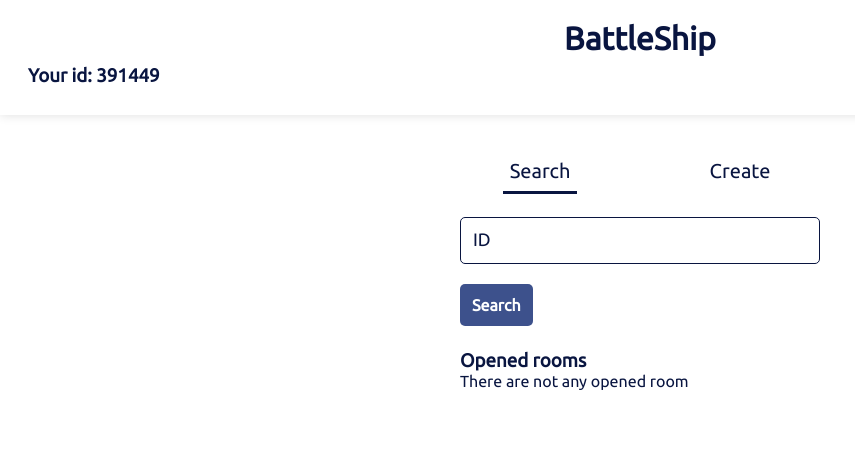
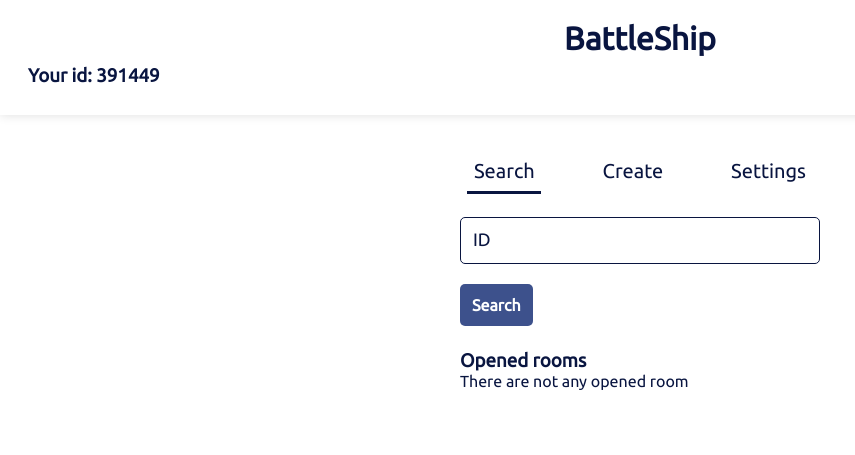
Before and after one commit to asmalcev/Battleship, a Django app: page / in a window 1280 px wide. Shown: the top 455 px of the page, without its empty margins (0-855 px from the left). Run offline with Django 3.2, Linux system fonts and the light colour scheme; data that the repository does not hold is empty.

Commit message:
theme setting done

```diff
--- a/battleship/websocket.py
+++ b/battleship/websocket.py
@@ -149,6 +149,7 @@ class WebsocketApplication:
             'type': 'websocket.send',
             'text': json.dumps(response)
           })
+          await self.notify()
 
         ##################
 
--- a/battleshipServer/static/scripts/main.js
+++ b/battleshipServer/static/scripts/main.js
@@ -28,6 +28,11 @@ const openModal = (h3Text, pText, btnText, btnClickedFunc) => {
 
 const closeModal = () => {
   document.querySelector('.modal-wrapper').style['display'] = 'none'
+}
+
+if (localStorage.theme === 'dark') {
+  const themeLink = document.querySelector('#current-theme')
+  themeLink.href = themeLink.href.replace('light', 'dark')
 }
 
 import {Game} from './Game.js'
--- a/battleshipServer/static/scripts/menu.js
+++ b/battleshipServer/static/scripts/menu.js
@@ -14,11 +14,38 @@ document.querySelectorAll('.tablinks').forEach(tab => tab.addEventListener('clic
 
 document.querySelector('[data-openDefault]').click()
 
+
+let currentTheme = localStorage.theme
+const themeLink = document.querySelector('#current-theme')
+if (
+  localStorage.theme === null
+  || localStorage.theme === undefined
+  || localStorage.theme === 'undefined'
+) {
+  currentTheme = 'light'
+} else if (currentTheme === 'dark') {
+  themeLink.href = themeLink.href.replace('light', 'dark')
+  document.querySelector('#theme-switcher').checked = true
+}
+document.querySelector('#theme-switcher').addEventListener('click', () => {
+  if (currentTheme === 'light') {
+    currentTheme = 'dark'
+    localStorage.theme = 'dark'
+    themeLink.href = themeLink.href.replace('light', 'dark')
+  } else {
+    currentTheme = 'light'
+    localStorage.theme = 'light'
+    themeLink.href = themeLink.href.replace('dark', 'light')
+  }
+})
+
 const errMSG = document.querySelector('#err-msg')
 document.querySelector('#search-field').addEventListener('keyup', event => {
   const searchField = event.target
   if (searchField.value.search(/[^\d]/) != -1) {
-    searchField.style['border-color'] = '#e53935'
+    searchField.style['border-color']
+      = getComputedStyle(document.documentElement)
+        .getPropertyValue('--secondary-color');
     errMSG.style['display'] = 'block'
   } else {
     searchField.style['border-color'] = '#091540'
--- a/battleshipServer/static/stylesheets/dark_theme.css
+++ b/battleshipServer/static/stylesheets/dark_theme.css
@@ -2,4 +2,6 @@
   --main-color: #091540;
   --secondary-color: #fff;
   --btn-color: #3D518C;
+  --logs-background-color: #d6d6d6;
+  --brightness: .75;
 }
--- a/battleshipServer/static/stylesheets/game.css
+++ b/battleshipServer/static/stylesheets/game.css
@@ -18,6 +18,7 @@
   background-color: var(--btn-color);
   border-radius: 4px;
   margin: 20px 10px;
+  filter: brightness(var(--brightness));
 }
 .field.enemy {
   cursor: url('../images/aim.png') 15 15, pointer;
@@ -194,7 +195,7 @@
   margin: 6px 12px;
 }
 .wrapper:last-child .field-window {
-  filter: grayscale(1) blur(2px);
+  filter: blur(2px);
   cursor: not-allowed;
   user-select: none;
 }
--- a/battleshipServer/static/stylesheets/light_theme.css
+++ b/battleshipServer/static/stylesheets/light_theme.css
@@ -2,4 +2,6 @@
   --main-color: #fff;
   --secondary-color: #091540;
   --btn-color: #3D518C;
+  --logs-background-color: #fff;
+  --brightness: 1;
 }
--- a/battleshipServer/static/stylesheets/main.css
+++ b/battleshipServer/static/stylesheets/main.css
@@ -8,6 +8,10 @@
   font-family: 'Ubuntu';
   box-sizing: border-box;
   color: var(--secondary-color);
+}
+body {
+  background-color: var(--main-color);
+  transition: .3s;
 }
 .header {
   padding: 20px;
@@ -24,7 +28,7 @@
   margin-top: 12px;
   padding: 12px;
   background-color: var(--btn-color);
-  color: var(--main-color);
+  color: white;
   font-weight: 700;
   border: none;
   font-size: 16px;
@@ -64,7 +68,7 @@
   z-index: 999;
 }
 .log {
-  background-color: var(--main-color);
+  background-color: var(--logs-background-color);
   box-shadow: 0 0 10px #0004;
   padding: 12px;
   border-radius: 12px;
@@ -73,6 +77,9 @@
   width: 200px;
   transition: .3s;
   margin-bottom: 6px;
+}
+.log p {
+  color: #091540;
 }
 .log:nth-last-child() {
   margin-bottom: 0;
@@ -97,7 +104,7 @@
   position: absolute;
   width: 16px;
   height: 2px;
-  background-color: var(--secondary-color);
+  background-color: #091540;
   top: 8px;
   left: 1px;
   transform: rotate(45deg);
--- a/battleshipServer/static/stylesheets/menu.css
+++ b/battleshipServer/static/stylesheets/menu.css
@@ -58,6 +58,8 @@
 .input-field {
   padding: 12px;
   border: 1px var(--secondary-color) solid;
+  background-color: var(--main-color);
+  color: var(--secondary-color);
   outline: none;
   border-radius: 5px;
   font-size: 18px;
--- a/battleshipServer/templates/server/game.html
+++ b/battleshipServer/templates/server/game.html
@@ -5,7 +5,7 @@
   <meta name="viewport" content="width=device-width, initial-scale=1.0">
   <title>BattleShip</title>
   {% load static %}
-  <link rel="stylesheet" href="{% static "stylesheets/light_theme.css" %}">
+  <link rel="stylesheet" href="{% static "stylesheets/light_theme.css" %}" id="current-theme">
   <link rel="stylesheet" href="{% static "stylesheets/main.css" %}">
   <link rel="stylesheet" href="{% static "stylesheets/game.css" %}">
   <link rel="shortcut icon" href="{% static "images/BattleShip-icon.png" %}" type="image/x-icon">
--- a/battleshipServer/templates/server/index.html
+++ b/battleshipServer/templates/server/index.html
@@ -5,7 +5,7 @@
   <meta name="viewport" content="width=device-width, initial-scale=1.0">
   <title>BattleShip - Lobby</title>
   {% load static %}
-  <link rel="stylesheet" href="{% static "stylesheets/light_theme.css" %}">
+  <link rel="stylesheet" href="{% static "stylesheets/light_theme.css" %}" id="current-theme">
   <link rel="stylesheet" href="{% static "stylesheets/main.css" %}">
   <link rel="stylesheet" href="{% static "stylesheets/menu.css" %}">
   <link rel="shortcut icon" href="{% static "images/BattleShip-icon.png" %}" type="image/x-icon">
@@ -20,7 +20,7 @@
       <div class="tab">
         <button class="tablinks active" data-target="Search" data-openDefault>Search</button>
         <button class="tablinks" data-target="Create">Create</button>
-        <!-- <button class="tablinks" data-target="Settings">Settings</button> -->
+        <button class="tablinks" data-target="Settings">Settings</button>
       </div>
       <div id="Search" class="tabcontent">
         <form id="search-form">
@@ -59,7 +59,7 @@
         <div class="theme-block">
           <span>Light</span>
           <label class="switch">
-            <input type="checkbox">
+            <input type="checkbox" id="theme-switcher">
             <span class="slider"></span>
           </label>
           <span>Dark</span>
```
